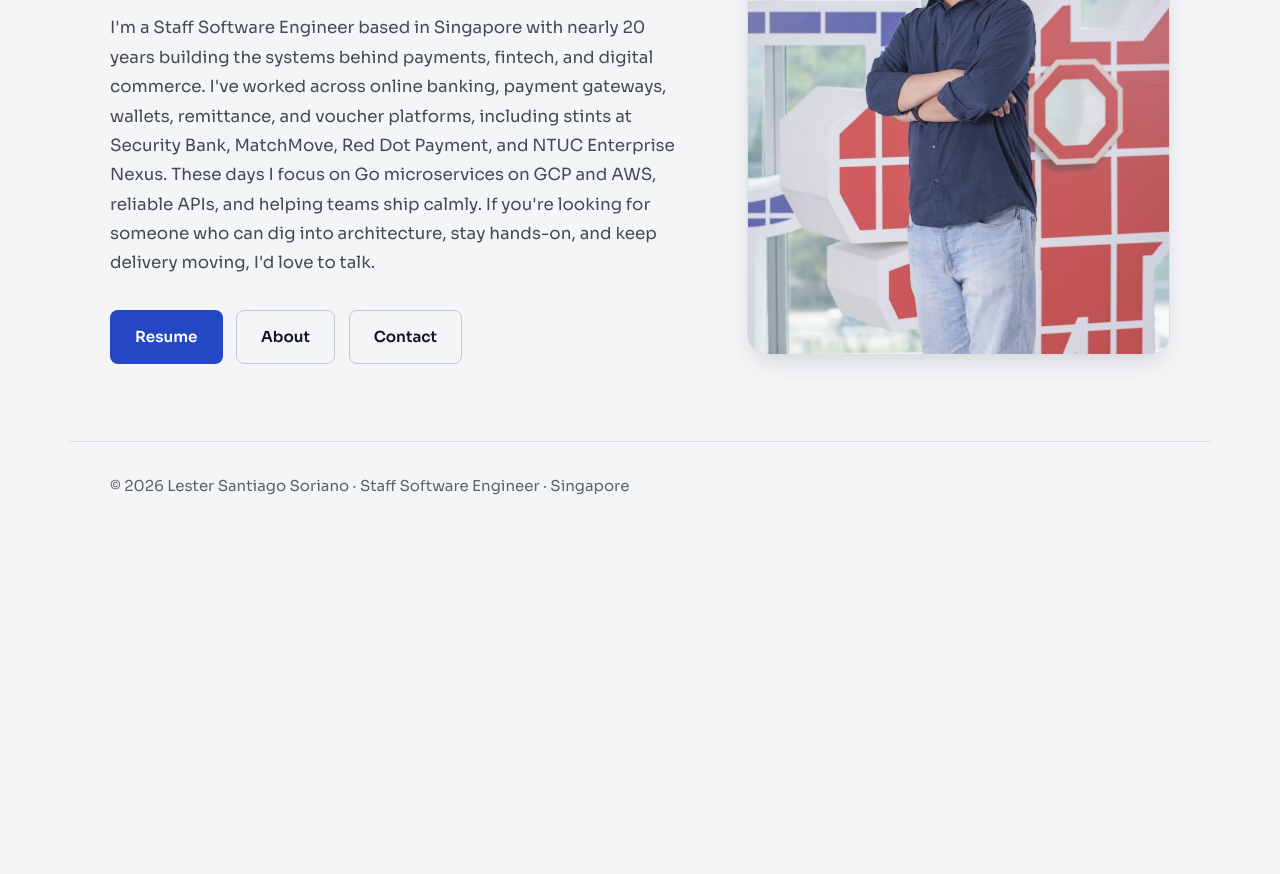
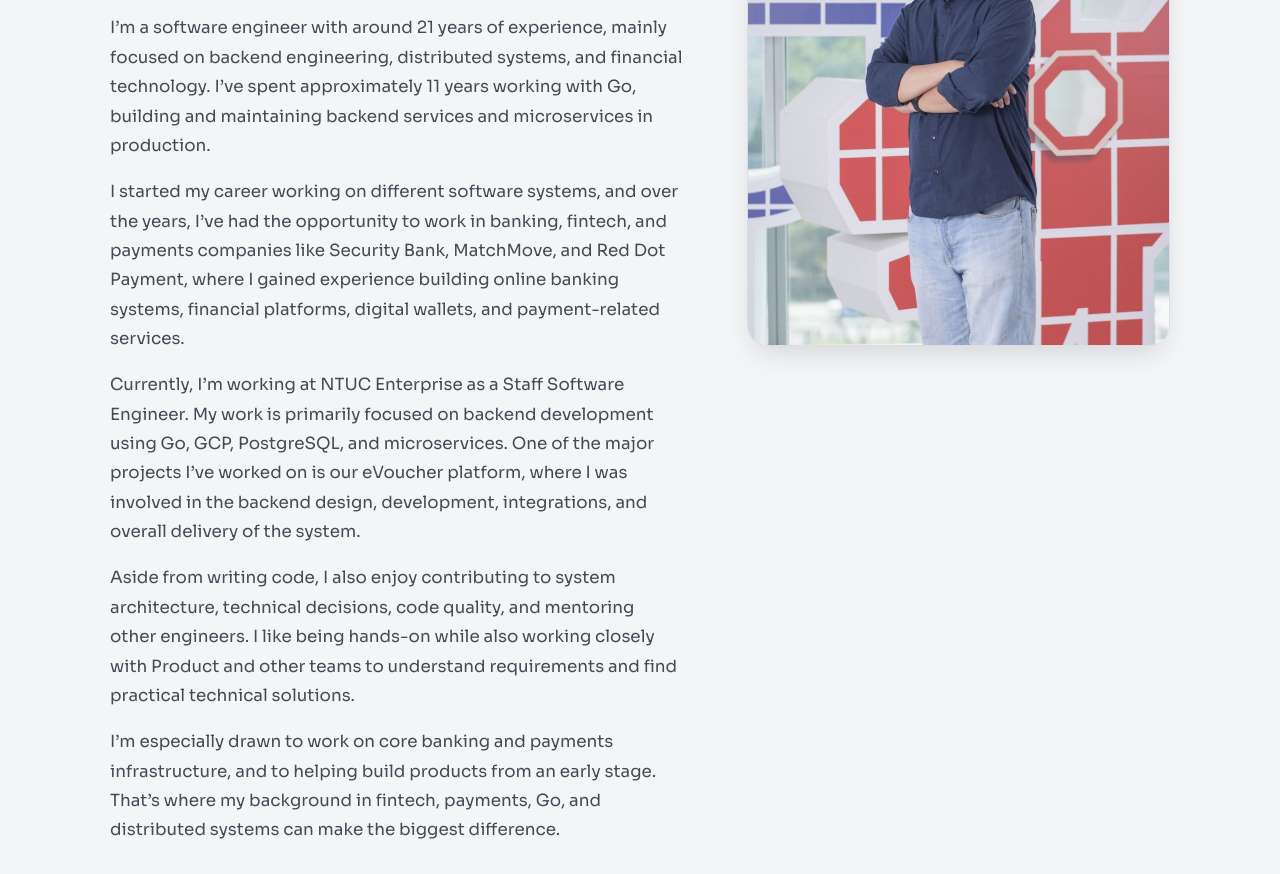
Before and after one commit to frozentech03/frozentech03.github.io, a plain HTML site: page index.html in a window 1280 px wide. Shown: the part 328-1202 px from the top of the page. Before the commit the page ends 890 px from the top, so only its background shows below. Drawn offline with Linux system fonts and the light colour scheme.

Commit message:
Rewrite home page intro and align hero photo with name

```diff
--- a/index.html
+++ b/index.html
@@ -118,17 +118,44 @@
         <div class="hero-copy">
           <h1 class="hero-brand">Lester Santiago Soriano</h1>
           <p class="hero-role">Staff Software Engineer</p>
-          <p class="hero-lede">
-            I'm a Staff Software Engineer based in Singapore with
-            nearly 20 years building the systems behind payments, fintech, and
-            digital commerce. I've worked across online banking, payment
-            gateways, wallets, remittance, and voucher platforms, including
-            stints at Security Bank, MatchMove, Red Dot Payment, and NTUC
-            Enterprise Nexus. These days I focus on Go microservices on GCP and
-            AWS, reliable APIs, and helping teams ship calmly. If you're looking
-            for someone who can dig into architecture, stay hands-on, and keep
-            delivery moving, I'd love to talk.
-          </p>
+          <div class="hero-lede">
+            <p>
+              I’m a software engineer with around 21 years of experience,
+              mainly focused on backend engineering, distributed systems, and
+              financial technology. I’ve spent approximately 11 years working
+              with Go, building and maintaining backend services and
+              microservices in production.
+            </p>
+            <p>
+              I started my career working on different software systems, and
+              over the years, I’ve had the opportunity to work in banking,
+              fintech, and payments companies like Security Bank, MatchMove,
+              and Red Dot Payment, where I gained experience building online
+              banking systems, financial platforms, digital wallets, and
+              payment-related services.
+            </p>
+            <p>
+              Currently, I’m working at NTUC Enterprise as a Staff Software
+              Engineer. My work is primarily focused on backend development
+              using Go, GCP, PostgreSQL, and microservices. One of the major
+              projects I’ve worked on is our eVoucher platform, where I was
+              involved in the backend design, development, integrations, and
+              overall delivery of the system.
+            </p>
+            <p>
+              Aside from writing code, I also enjoy contributing to system
+              architecture, technical decisions, code quality, and mentoring
+              other engineers. I like being hands-on while also working closely
+              with Product and other teams to understand requirements and find
+              practical technical solutions.
+            </p>
+            <p>
+              I’m especially drawn to work on core banking and payments
+              infrastructure, and to helping build products from an early stage.
+              That’s where my background in fintech, payments, Go, and
+              distributed systems can make the biggest difference.
+            </p>
+          </div>
           <div class="hero-actions">
             <a class="btn btn-primary" href="resume.html">Resume</a>
             <a class="btn btn-ghost" href="about.html">About</a>
--- a/styles.css
+++ b/styles.css
@@ -311,7 +311,7 @@ button {
   display: grid;
   grid-template-columns: 1.15fr 0.85fr;
   gap: clamp(2rem, 5vw, 4rem);
-  align-items: center;
+  align-items: start;
 }
 
 .hero-role {
@@ -338,6 +338,10 @@ button {
   font-size: 1.05rem;
   line-height: 1.75;
   margin-bottom: 2rem;
+}
+
+.hero-lede p + p {
+  margin-top: 1rem;
 }
 
 .hero-actions {
```
